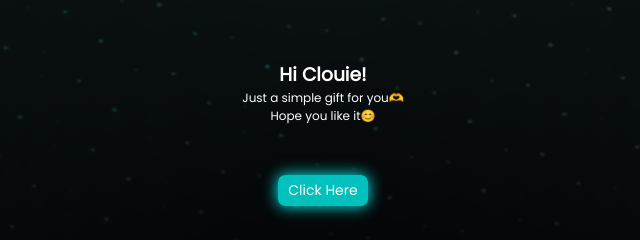
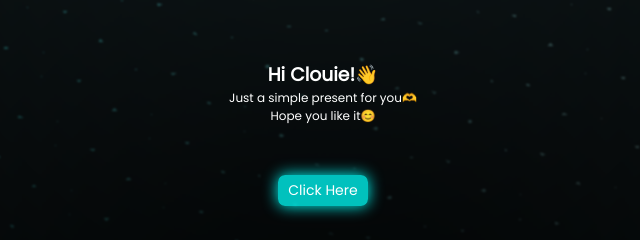
Before and after one commit to louiejaytutor/present, a plain HTML site: page index.html in a window 1280 px wide. Shown: the part 267-507 px from the top of the page, 317-957 px from the left. Drawn offline with Linux system fonts and the light colour scheme.

Commit message:
Update index.html

```diff
--- a/index.html
+++ b/index.html
@@ -9,13 +9,13 @@
     <link rel="stylesheet" href="css/flowers.css">
     <link rel="stylesheet" href="css/fireworks.css">
     <link rel="stylesheet" href="https://cdnjs.cloudflare.com/ajax/libs/font-awesome/5.15.4/css/all.min.css">
-    <title>Simple Gift for Clouie</title>
+    <title>Present for Clouie</title>
 </head>
 <body class="container">
     <div class="night"></div>
     <div id="main" class="main">
-      <h3>Hi Clouie!</h3>
-      <p>Just a simple gift for you🫶</p>
+      <h3>Hi Clouie!👋</h3>
+      <p>Just a simple present for you🫶</p>
       <p>Hope you like it😊</p>
       <button onclick="playMusic()" class="shadow__btn">Click Here</button>
     </div>
```
